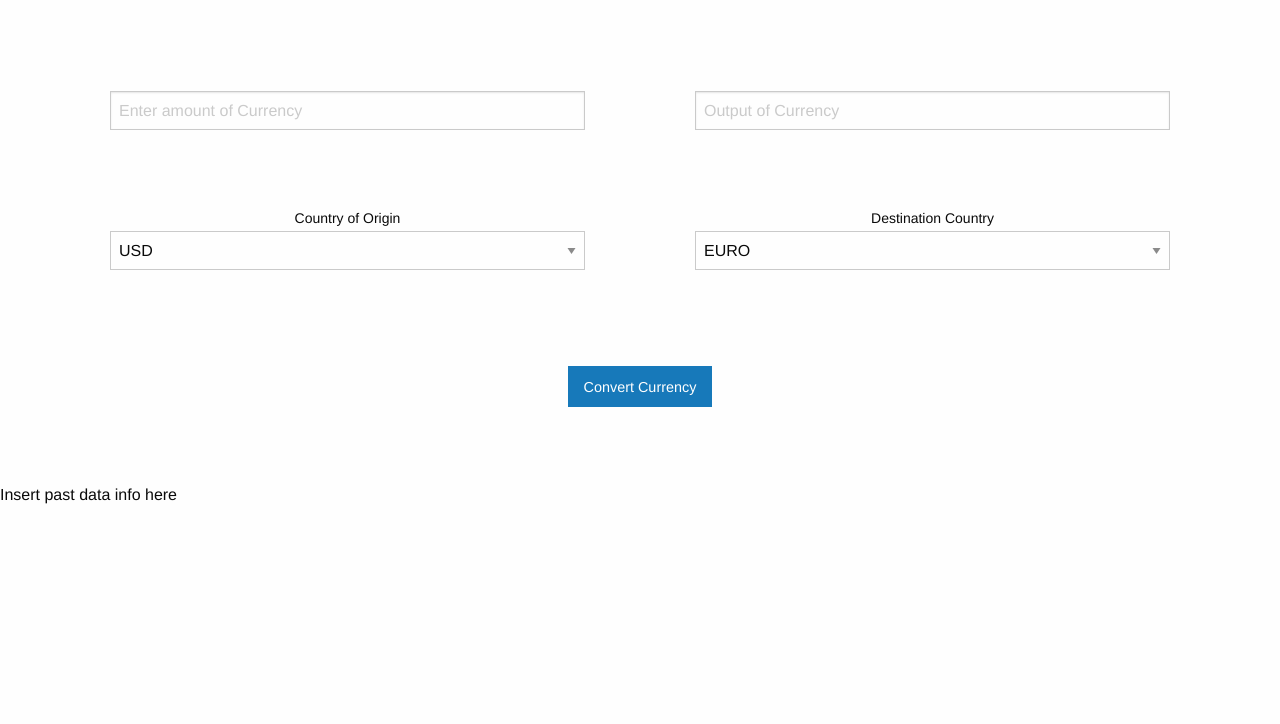
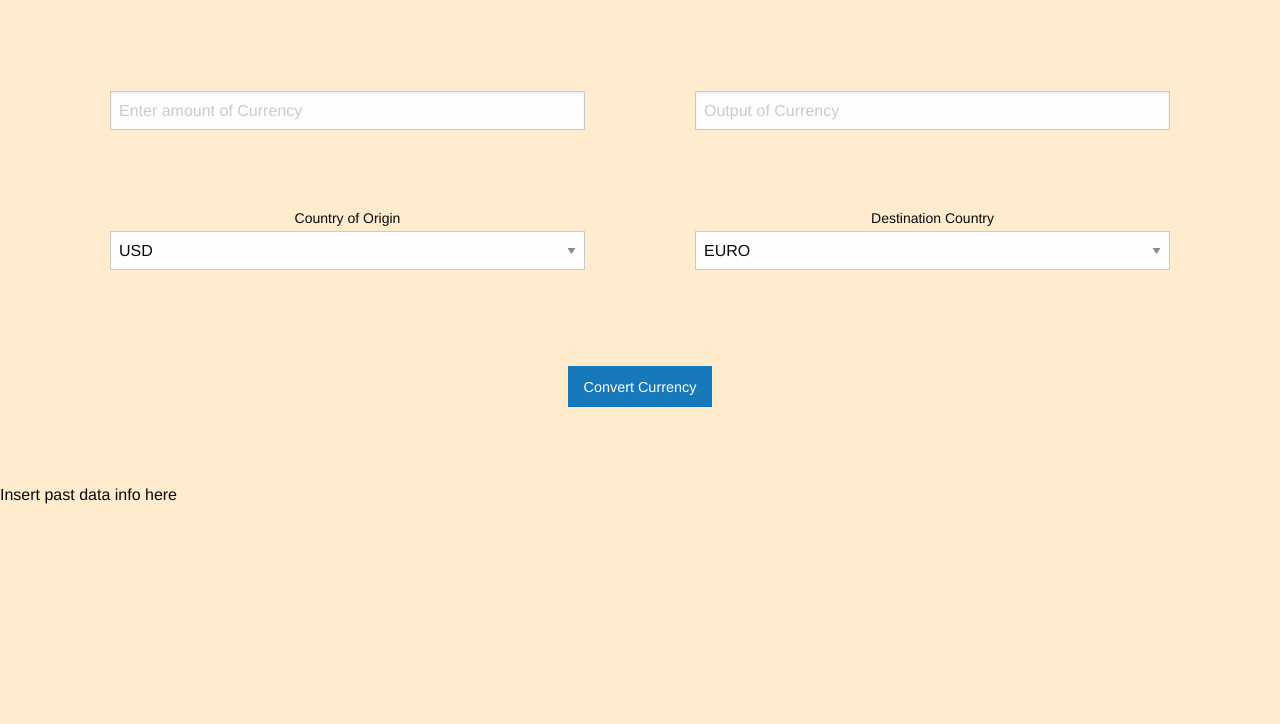
Before and after one commit to kenng8891/group_project, a plain HTML site: page index.html in a window 1280 px wide. Shown: the part 76-800 px from the top of the page. Drawn offline with nearby package versions, Linux system fonts and the light colour scheme.

Commit message:
bg color

```diff
--- a/assets/css/style.css
+++ b/assets/css/style.css
@@ -20,3 +20,7 @@
 .btn {
     text-align: center;
 }
+
+.body {
+    background-color: blanchedalmond;
+}
--- a/index.html
+++ b/index.html
@@ -18,7 +18,7 @@
 
     <title>Foreign exchange calculator</title>
   </head>
-  <body>
+  <body class ="body">
     <header class="title">
       <h1 class="display-title">Currency Exchange Calculator</h1>
     </header>
```
